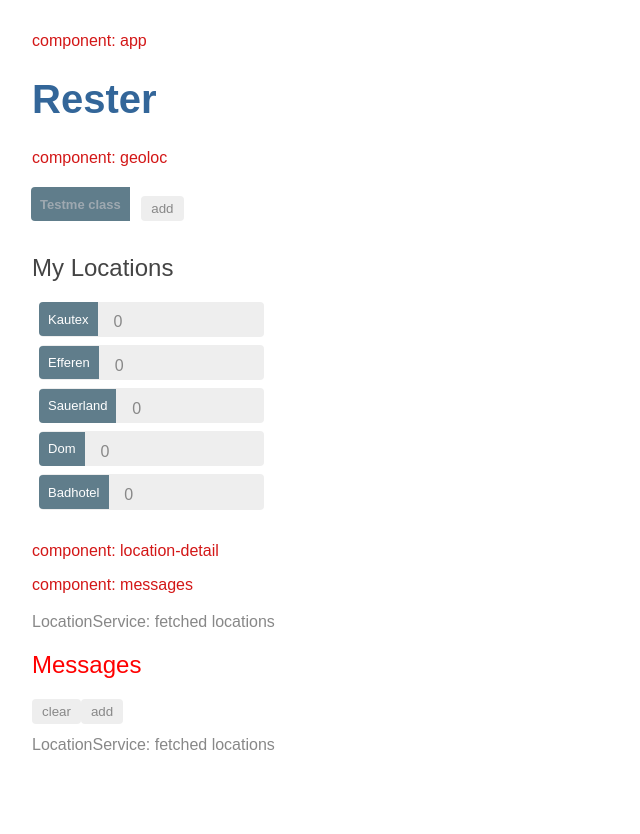
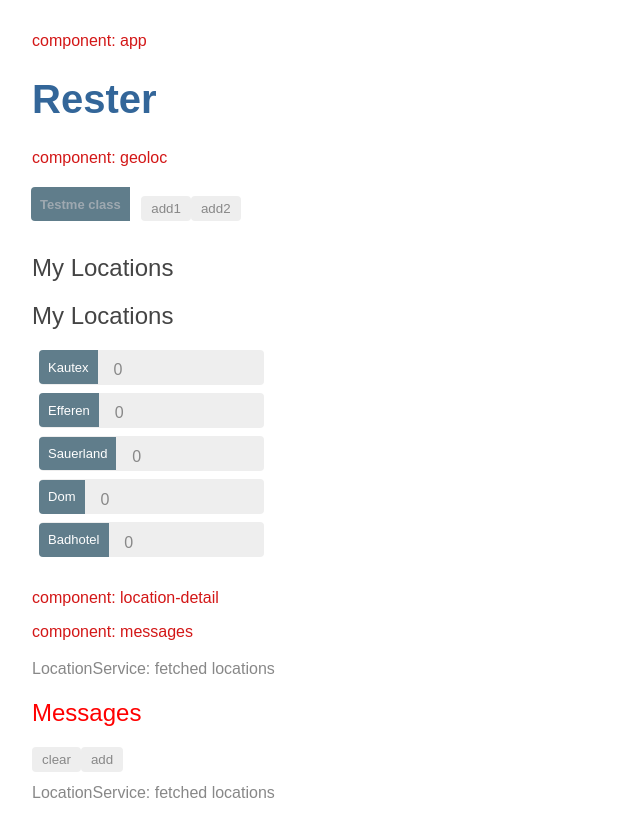
Before and after one commit to cevauh/mindsphere-rester, an Angular app: page /locations in a window 1280 px wide. Shown: the whole page, without its empty margins (0-640 px from the left). Before the commit the page ends 800 px from the top, so only its background shows below. Built offline with nearby package versions, Linux system fonts and the light colour scheme.

Commit message:
service ready now

```diff
--- a/src/app/geoloc/geoloc.component.html
+++ b/src/app/geoloc/geoloc.component.html
@@ -1,18 +1,18 @@
-<p  class=comp>
-component: geoloc
+<p class=comp>
+  component: geoloc
 </p>
 <h1 class=testme>Testme class</h1>
-<button class="clear"
-            (click)="messageService.add('test message')">add</button>
+<button class="clear" (click)="messageService.add('test message')">add1</button>
+<!-- use service directy -->
+<button class="clear" (click)="locationService.messageService.add('test message')">add2</button>
+<!-- use service in service -->
+
+<h2>My Locations</h2>
 <h2>My Locations</h2>
 <ul class="locations">
-
-        <li *ngFor="let location of locations"
-                [class.selected]="location === selectedLocation"
-                (click)="onSelect(location)">
-
-        <span class="badge">{{location.name}}</span>  {{location.latitude}}
-        </li>
+  <li *ngFor="let location of locations" [class.selected]="location === selectedLocation" (click)="onSelect(location)">
+    <span class="badge">{{location.name}}</span> {{location.latitude}}
+  </li>
 </ul>
 
 <app-location-detail [location]="selectedLocation"></app-location-detail>
```
